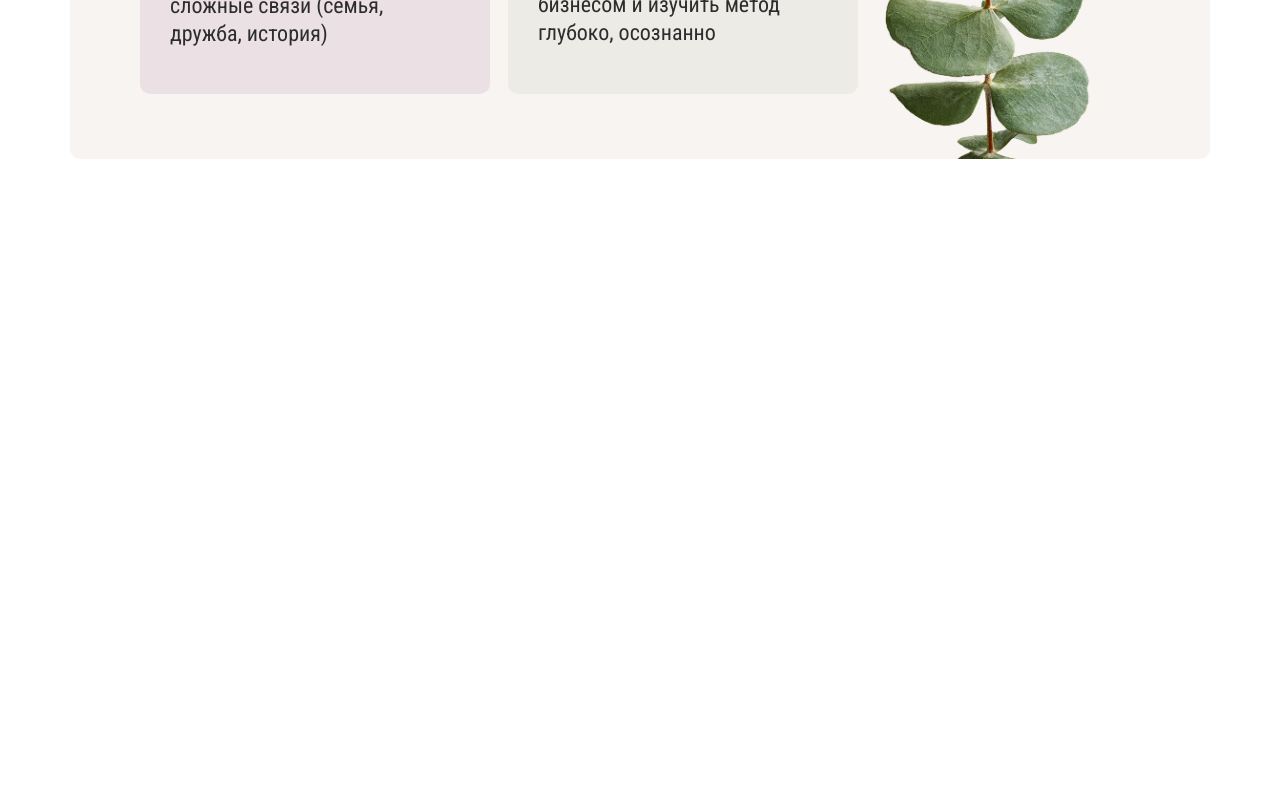
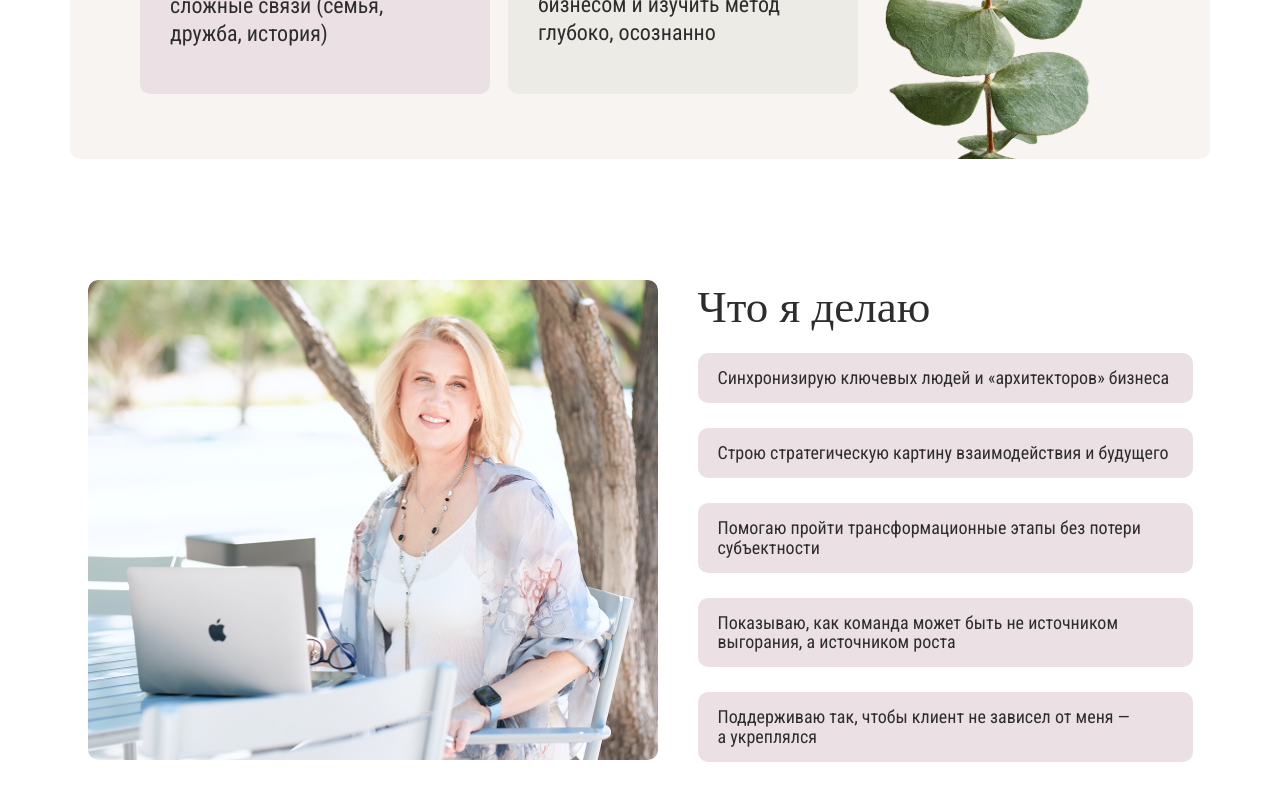
Before and after one commit to VictorREDrudko/startup-landing, a React (Vite) app: page / in a window 1280 px wide. Shown: the part 2221-3021 px from the top of the page. Before the commit the page ends 2500 px from the top, so only its background shows below. Built offline with nearby package versions, Linux system fonts and the light colour scheme; a web font is replaced by a local one.

Commit message:
feat: add block WhatAmIDoing

```diff
--- a/src/App.tsx
+++ b/src/App.tsx
@@ -3,6 +3,7 @@ import { ForWhomBlock } from './common/for-whom-block';
 import { Header } from './common/header';
 import { MainBlock } from './common/main-block';
 import { QuoteBlock } from './common/quote-block';
+import { WhatAmIDoing } from './common/what-am-I-doing';
 import { GlobalStyles } from './global-styles';
 
 
@@ -15,6 +16,7 @@ function App() {
       <QuoteBlock />
       <AboutMyApproachBlock />
       <ForWhomBlock />
+      <WhatAmIDoing/>
     </>
   );
 }
--- /dev/null
+++ b/src/common/what-am-I-doing/index.ts
@@ -0,0 +1 @@
+export { WhatAmIDoing } from './what-am-I-doing';
--- /dev/null
+++ b/src/common/what-am-I-doing/styled.ts
@@ -0,0 +1,71 @@
+import styled from 'styled-components';
+
+import irynaPhoto from '../../assets/photo/iryna-3.png';
+
+export const Container = styled.div`
+  width: 100%;
+  display: flex;
+  align-items: center;
+  justify-content: center;
+  gap: 40px;
+  margin-bottom: 120px;
+
+  @media (max-width: 1000px) {
+    flex-direction: column;
+  }
+
+  @media (max-width: 480px) {
+    gap: 25px;
+  }
+`;
+
+export const MePhotoWrapper = styled.div`
+  max-width: 570px;
+  width: 100%;
+  height: 480px;
+  border-radius: 10px;
+  overflow: hidden;
+
+  @media (max-width: 1000px) {
+    max-width: 700px;
+  }
+`;
+
+export const Iryna = styled.div`
+  width: 100%;
+  height: 100%;
+  background-image: url(${irynaPhoto});
+  background-size: cover;
+  background-position: center;
+`;
+
+export const ContentWrapper = styled.div`
+  display: flex;
+  flex-direction: column;
+  gap: 25px;
+  max-width: 495px;
+  width: 100%;
+
+  @media (max-width: 1000px) {
+    max-width: 700px;
+  }
+`;
+
+export const WidgetWrapper = styled.div`
+  display: flex;
+  flex-direction: column;
+  gap: 25px;
+
+  @media (max-width: 780px) {
+    gap: 12px;
+  }
+`;
+
+export const Styled = {
+  Container,
+  ContentWrapper,
+  Iryna,
+  WidgetWrapper,
+
+  MePhotoWrapper,
+};
--- /dev/null
+++ b/src/common/what-am-I-doing/what-am-I-doing.tsx
@@ -0,0 +1,38 @@
+import React from 'react';
+
+import { H2 } from '../../components/text';
+import { WidgetWhatAmIDoing } from '../../components/widgetWhatAmIDoing';
+import { Styled } from './styled';
+
+const HEADER_TEXT = 'Что я делаю';
+const widgetData = [
+  'Синхронизирую ключевых людей и «архитекторов» бизнеса',
+  'Строю стратегическую картину взаимодействия и будущего',
+  'Помогаю пройти трансформационные этапы без потери субъектности',
+  'Показываю, как команда может быть не источником выгорания, а источником роста',
+  'Поддерживаю так, чтобы клиент не зависел от меня — а укреплялся',
+];
+
+export const WhatAmIDoing: React.FC = () => {
+  const contentText = widgetData.map((text) => {
+    return (
+      <WidgetWhatAmIDoing
+        text={text}
+        fontSize={18}
+        padding={'15px 20px'}
+        // maxWidth={'fit-content'}
+      />
+    );
+  });
+  return (
+    <Styled.Container>
+      <Styled.MePhotoWrapper>
+        <Styled.Iryna/>
+      </Styled.MePhotoWrapper>
+      <Styled.ContentWrapper>
+        <H2 lineHeight={1.1}>{HEADER_TEXT}</H2>
+        <Styled.WidgetWrapper>{contentText}</Styled.WidgetWrapper>
+      </Styled.ContentWrapper>
+    </Styled.Container>
+  );
+};
--- a/src/components/text/texts.tsx
+++ b/src/components/text/texts.tsx
@@ -65,6 +65,15 @@ export const H2 = styled.h2<TextProps>`
   font-size: 45px;
   line-height: 1.1;
   font-weight: 400;
+
+  @media (max-width: 780px) {
+    font-size: 34px;
+  }
+
+  @media (max-width: 480px) {
+    font-size: 30px;
+    text-align: center;
+  }
 `;
 
 export const H3 = styled.h3<TextProps>`
--- /dev/null
+++ b/src/components/widgetWhatAmIDoing/index.ts
@@ -0,0 +1 @@
+export * from './widgetWidgetWhatAmIDoing';
--- /dev/null
+++ b/src/components/widgetWhatAmIDoing/styled.ts
@@ -0,0 +1,33 @@
+import styled from 'styled-components';
+
+interface WidgetContainerProps {
+  $backgroundColor?: string;
+  $padding?: string;
+  $maxWidth?: string;
+}
+
+export const WidgetContainer = styled.div<WidgetContainerProps>`
+  padding: ${p => p.$padding || '15px 20px'};
+  border-radius: 10px;
+  background: ${p => {
+    if (p.$backgroundColor) {
+      // Если это CSS переменная (начинается с --)
+      if (p.$backgroundColor.startsWith('--')) {
+        return `var(${p.$backgroundColor})`;
+      }
+      // Если это hex код, gradient или название цвета
+      return p.$backgroundColor;
+    }
+    // Цвет по умолчанию
+    return 'var(--primary-color-super-light-rose)';
+  }};
+  ${p => p.$maxWidth && `
+    max-width: ${p.$maxWidth};
+  `}
+  display: inline-block;
+  word-wrap: break-word;
+`;
+
+export const Styled = {
+  WidgetContainer,
+};
--- /dev/null
+++ b/src/components/widgetWhatAmIDoing/widgetWidgetWhatAmIDoing.tsx
@@ -0,0 +1,32 @@
+import React from 'react';
+
+import { Text } from '../text';
+import { Styled } from './styled';
+
+interface Props {
+  text: string;
+  backgroundColor?: string;
+  fontSize?: number;
+  maxWidth?: string;
+  padding?: string;
+}
+
+export const WidgetWhatAmIDoing: React.FC<Props> = ({
+  text,
+  backgroundColor,
+  fontSize = 18,
+  maxWidth,
+  padding,
+}) => {
+  return (
+    <Styled.WidgetContainer
+      $backgroundColor={backgroundColor}
+      $padding={padding}
+      $maxWidth={maxWidth}
+    >
+      <Text fontSize={fontSize} lineHeight={1.1}>
+        {text}
+      </Text>
+    </Styled.WidgetContainer>
+  );
+};
--- a/src/index.css
+++ b/src/index.css
@@ -31,3 +31,15 @@ body {
 a {
   text-decoration: none;
 }
+
+@media (max-width: 1000px) {
+  body {
+    padding: 0 40px;
+  }
+}
+
+@media (max-width: 480px) {
+  body {
+    padding: 0 20px;
+  }
+}
```
Also changed, not shown: src/assets/photo/iryna-3.png (renamed from src/assets/photo/Rectangle 3220.png).
